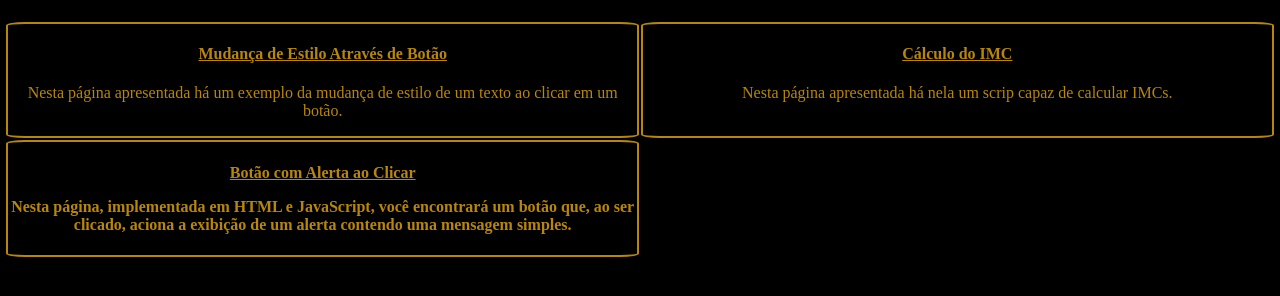
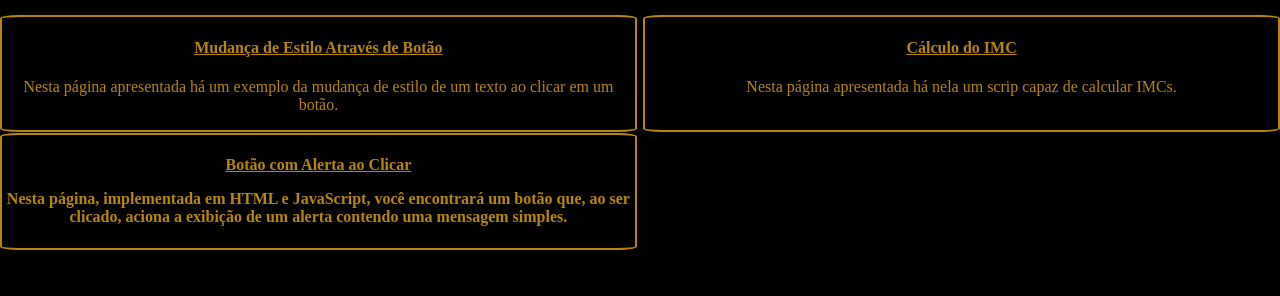
Before and after one commit to darlleson-lessa/darlleson-lessa.github.io, a plain HTML site: page novoCurriculoProjetos.html in a window 1280 px wide. Shown: the part 62-358 px from the top of the page. Drawn offline with Linux system fonts and the light colour scheme.

Commit message:
Update novoCurriculoProjetos.css

```diff
--- a/novoCurriculoProjetos.css
+++ b/novoCurriculoProjetos.css
@@ -31,10 +31,9 @@ a{
   display: grid;
   grid-template-columns: repeat(2, 1fr);
   grid-template-rows: auto;
-  gap: 2px;
+  gap: 0.5%;
   text-align: center;
   color: darkgoldenrod;
-  padding: 0.5%;
 }
 
 .divisoria{
```
